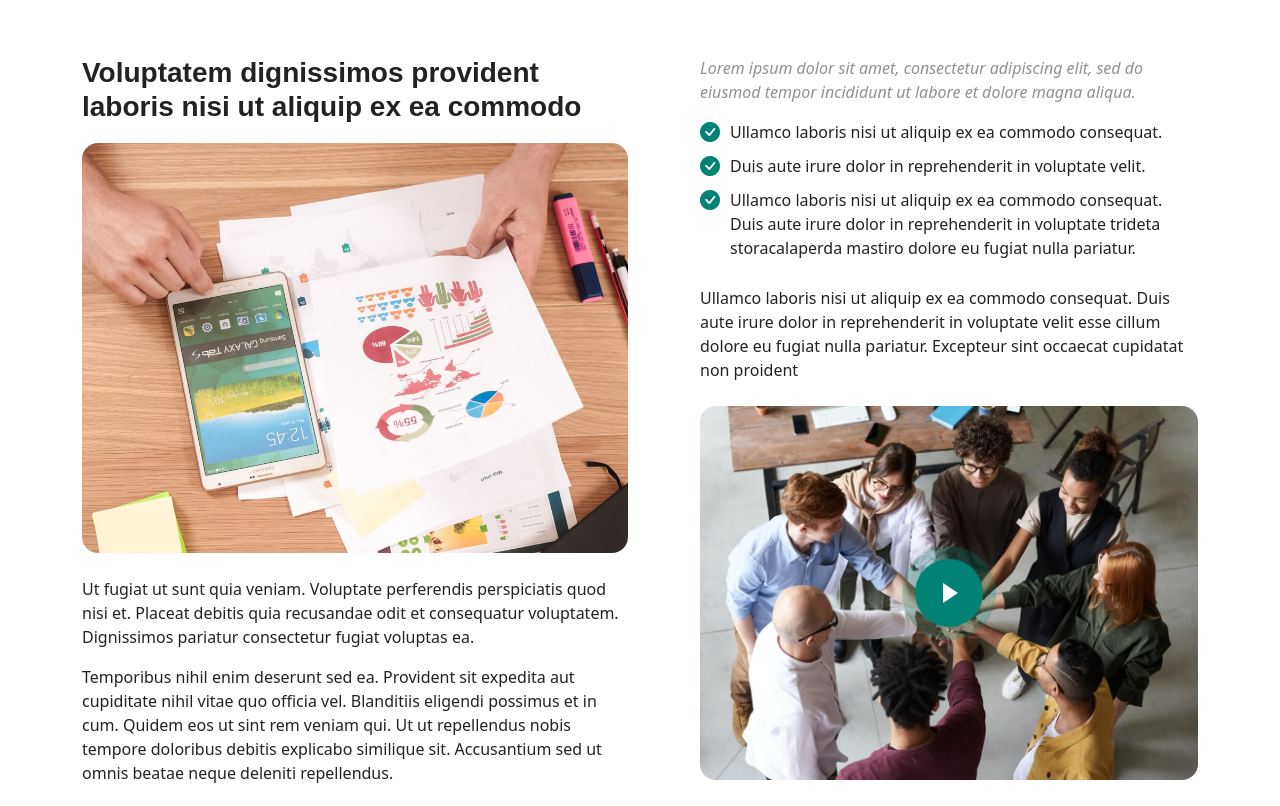
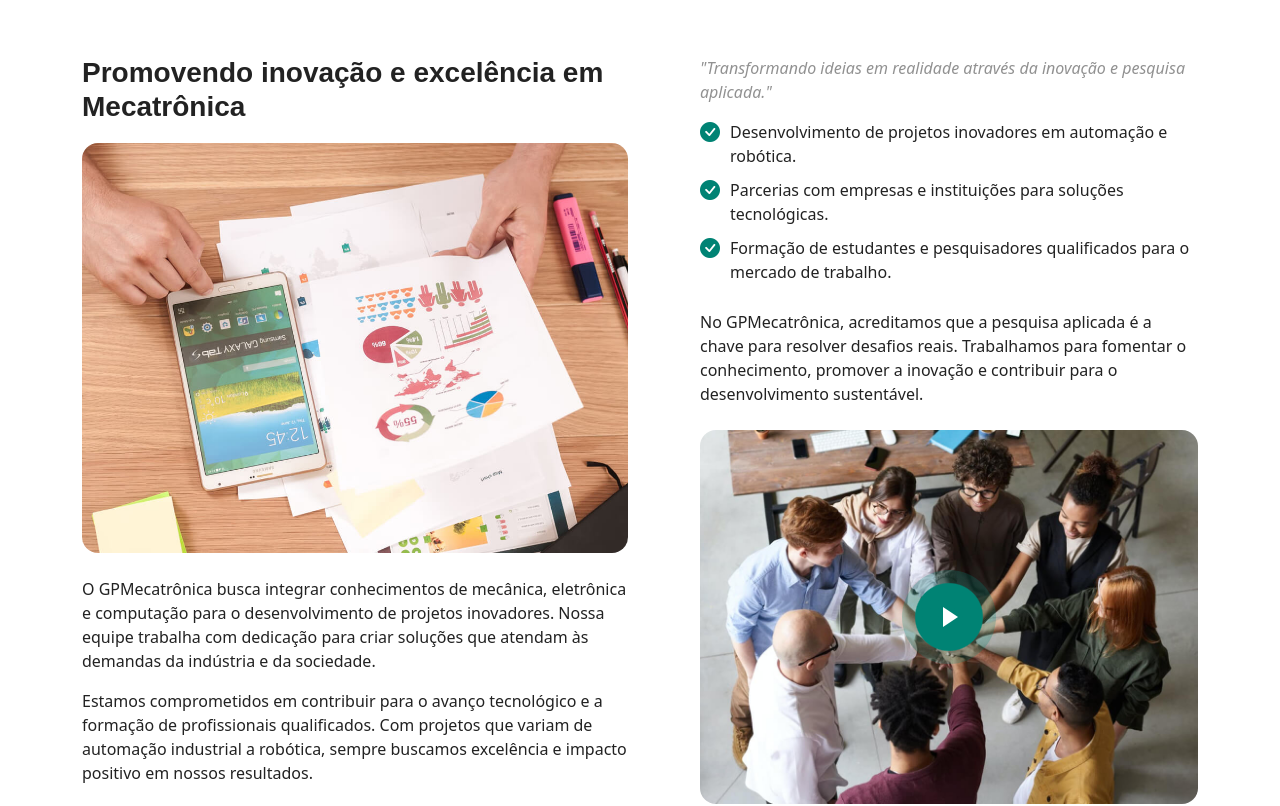
Before and after one commit to igp-conect/landing_page_gpmecatronica, a Next.js app: page / in a window 1280 px wide. Shown: the part 980-1786 px from the top of the page. Built offline with nearby package versions, Linux system fonts and the light colour scheme.

Commit message:
Substitui os textos lorem por textos amplos de grupo de pesquisa

```diff
--- a/src/app/components/About.tsx
+++ b/src/app/components/About.tsx
@@ -2,79 +2,77 @@ export const About = () => (
   <section id="about" className="about section">
     <div className="container section-title" data-aos="fade-up">
       <h2>
-        About Us
+        Sobre Nós
         <br />
       </h2>
       <p>
-        Necessitatibus eius consequatur ex aliquid fuga eum quidem sint
-        consectetur velit
+        Conheça o Grupo de Pesquisa em Mecatrônica do IFRO, dedicado a soluções
+        inovadoras e tecnologias avançadas.
       </p>
     </div>
     {/* End Section Title */}
     <div className="container">
       <div className="row gy-4">
         <div className="col-lg-6" data-aos="fade-up" data-aos-delay={100}>
-          <h3>
-            Voluptatem dignissimos provident laboris nisi ut aliquip ex ea
-            commodo
-          </h3>
+          <h3>Promovendo inovação e excelência em Mecatrônica</h3>
           <img
             src="assets/img/about.jpg"
             className="img-fluid rounded-4 mb-4"
-            alt=""
+            alt="Imagem sobre o GPMecatrônica"
           />
           <p>
-            Ut fugiat ut sunt quia veniam. Voluptate perferendis perspiciatis
-            quod nisi et. Placeat debitis quia recusandae odit et consequatur
-            voluptatem. Dignissimos pariatur consectetur fugiat voluptas ea.
+            O GPMecatrônica busca integrar conhecimentos de mecânica, eletrônica
+            e computação para o desenvolvimento de projetos inovadores. Nossa
+            equipe trabalha com dedicação para criar soluções que atendam às
+            demandas da indústria e da sociedade.
           </p>
           <p>
-            Temporibus nihil enim deserunt sed ea. Provident sit expedita aut
-            cupiditate nihil vitae quo officia vel. Blanditiis eligendi possimus
-            et in cum. Quidem eos ut sint rem veniam qui. Ut ut repellendus
-            nobis tempore doloribus debitis explicabo similique sit. Accusantium
-            sed ut omnis beatae neque deleniti repellendus.
+            Estamos comprometidos em contribuir para o avanço tecnológico e a
+            formação de profissionais qualificados. Com projetos que variam de
+            automação industrial a robótica, sempre buscamos excelência e
+            impacto positivo em nossos resultados.
           </p>
         </div>
         <div className="col-lg-6" data-aos="fade-up" data-aos-delay={250}>
           <div className="content ps-0 ps-lg-5">
             <p className="fst-italic">
-              Lorem ipsum dolor sit amet, consectetur adipiscing elit, sed do
-              eiusmod tempor incididunt ut labore et dolore magna aliqua.
+              "Transformando ideias em realidade através da inovação e pesquisa
+              aplicada."
             </p>
             <ul>
               <li>
                 <i className="bi bi-check-circle-fill" />{" "}
                 <span>
-                  Ullamco laboris nisi ut aliquip ex ea commodo consequat.
+                  Desenvolvimento de projetos inovadores em automação e
+                  robótica.
                 </span>
               </li>
               <li>
                 <i className="bi bi-check-circle-fill" />{" "}
                 <span>
-                  Duis aute irure dolor in reprehenderit in voluptate velit.
+                  Parcerias com empresas e instituições para soluções
+                  tecnológicas.
                 </span>
               </li>
               <li>
                 <i className="bi bi-check-circle-fill" />{" "}
                 <span>
-                  Ullamco laboris nisi ut aliquip ex ea commodo consequat. Duis
-                  aute irure dolor in reprehenderit in voluptate trideta
-                  storacalaperda mastiro dolore eu fugiat nulla pariatur.
+                  Formação de estudantes e pesquisadores qualificados para o
+                  mercado de trabalho.
                 </span>
               </li>
             </ul>
             <p>
-              Ullamco laboris nisi ut aliquip ex ea commodo consequat. Duis aute
-              irure dolor in reprehenderit in voluptate velit esse cillum dolore
-              eu fugiat nulla pariatur. Excepteur sint occaecat cupidatat non
-              proident
+              No GPMecatrônica, acreditamos que a pesquisa aplicada é a chave
+              para resolver desafios reais. Trabalhamos para fomentar o
+              conhecimento, promover a inovação e contribuir para o
+              desenvolvimento sustentável.
             </p>
             <div className="position-relative mt-4">
               <img
                 src="assets/img/about-2.jpg"
                 className="img-fluid rounded-4"
-                alt=""
+                alt="Imagem de projeto do GPMecatrônica"
               />
               <a
                 href="https://www.youtube.com/watch?v=Y7f98aduVJ8"
```
